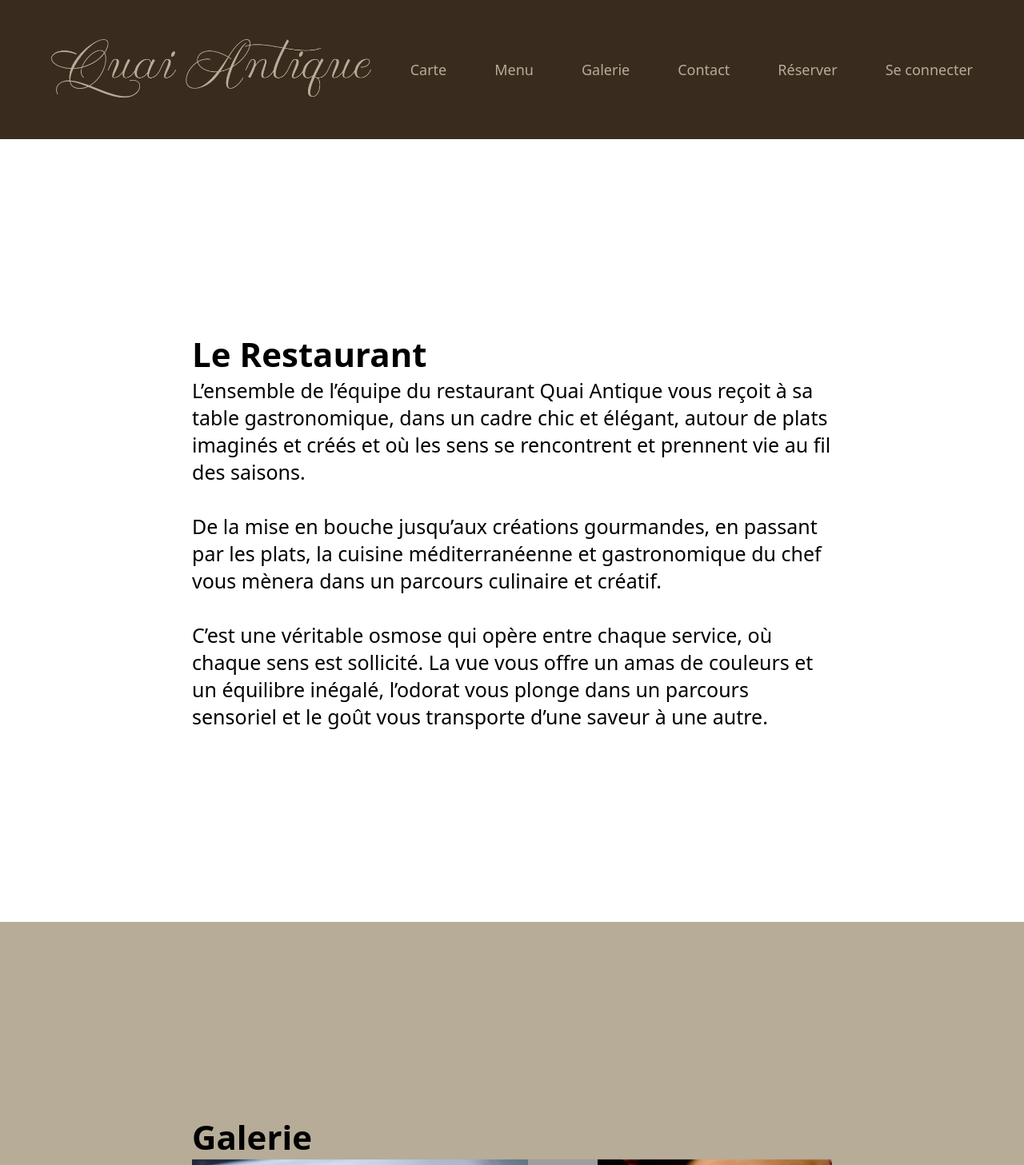
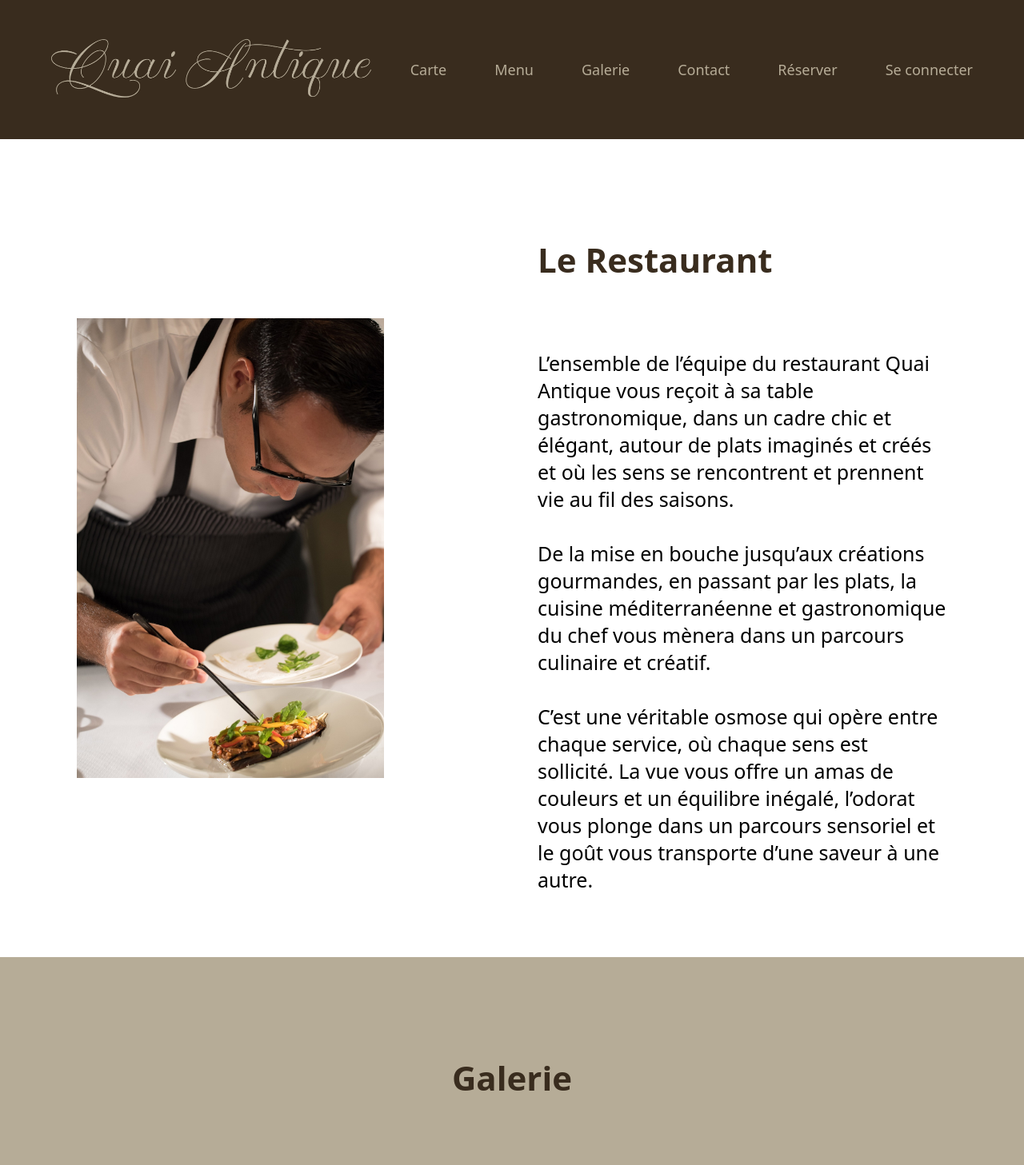
Before and after one commit to Jumuse/pierregrein, a PHP site: page / in a window 1280 px wide. Shown: the top 1457 px of the page at 80% size. Run offline with PHP 8.4, Linux system fonts and the light colour scheme; grey boxes are pictures that could not be loaded.

Commit message:
index.php front end part done + css file linked

```diff
--- a/Style/footer-style.css
+++ b/Style/footer-style.css
@@ -27,7 +27,7 @@
 @media screen and (min-width:640px){
     footer {
         font-size:18px;
-        display: flex;
+
     }
     .logo-footer {
         height: 100px;
--- /dev/null
+++ b/Style/index-style.css
@@ -0,0 +1,124 @@
+body {
+    margin: 0;
+    font-family: system-ui, -apple-system, BlinkMacSystemFont, 'MontSerrat', Roboto, Oxygen, Ubuntu, Cantarell, 'Open Sans', 'Helvetica Neue', sans-serif;
+}
+.bloc1 {
+    background: white;
+}
+.imgB1 {
+    display: none;
+}
+.bloc2 {
+    display: flex;
+    flex-direction: column;
+    align-items: center;
+    background: #B6AC97;
+    padding-bottom: 2em;
+}
+
+h2 {
+    font-size: 42px;
+    padding: 1em 0 1em;
+}
+
+p {
+    font-size: 25px;
+    word-wrap: break-word;
+}
+
+.container {
+    position: relative;
+}
+.zoom {
+    opacity: 1;
+    display: block;
+    width: 100%;
+    height: auto;
+    transition: .5s ease;
+    backface-visibility: hidden;
+    margin-bottom: 2em;
+}
+.middle {
+    width: 50%;
+    transition: .5s ease;
+    opacity: 0;
+    position: absolute;
+    top: 50%;
+    left: 50%;
+    transform: translate(-50%, -50%);
+    -ms-transform: translate(-50%, -50%)
+}
+
+.container:hover .zoom {
+    opacity: 0.3;
+}
+
+.container:hover .middle {
+    opacity: 1;
+}
+
+.text {
+    background-color: #392C1E;
+    color: white;
+    font-size: 30px;
+    text-align: center;
+    padding: 10%;
+    font-family: 'Lora', serif;
+}
+img {
+    max-width: 100%;
+}
+
+.group {
+    padding-bottom: 2em;
+}
+.index-button button {
+    font-family: 'Lora', serif;
+    background-color: #906427;
+    font-size: 30px;
+    padding: 10% 20% 10% 20%;
+    border-width: medium;
+    border-radius: 5%;
+    border-color: #392C1E;
+    color: white;
+}
+@media screen and (min-width:640px){
+    .bloc1, .bloc2 {
+        padding: 5em 0 5em;
+        display: flex;
+        justify-content: space-around;
+        align-items: center;
+    }
+    .imgB1 {
+        display: block;
+        max-width: 30%;
+        height: auto;
+    }
+    .container {
+        padding: 0 3em 0 3em;
+
+    }
+    .wrapper {
+        max-width: 40%;
+    }
+    .zoom {
+        width: 500px;
+        height: 500px;
+        object-fit: cover;
+        display: block;
+    }
+    .group {
+        display: flex;
+    }
+    h2 {
+        padding-bottom: 2em;
+        color: #392C1E;
+    }
+    .index-button button {
+    padding: 10% 20% 10% 20%;
+    border-width: medium;
+    border-radius: 5%;
+    margin-left: auto;
+    margin-right: auto;
+    }
+}
--- a/index.php
+++ b/index.php
@@ -7,6 +7,7 @@
     <meta name="viewport" content="width=device-width, initial-scale=1.0">
     <link href="Style/footer-style.css" rel="stylesheet" type="text/css" />
     <link href="Style/header-style.css" rel="stylesheet" type="text/css" />
+    <link href="Style/index-style.css" rel="stylesheet" type="text/css" />
     <title>Restaurant Quai Antique</title>
 </head>
 
@@ -18,14 +19,18 @@
     ?>
 
     <div class="bloc1">
-        <h2>Le Restaurant</h2>
-        <p>
+        <img src="Images/chef.jpg" class="imgB1" alt='Le Chef'>
+        <div class="wrapper">
+            <h2>Le Restaurant</h2>
+            <p>
             L’ensemble de l’équipe du restaurant Quai Antique vous reçoit à sa table gastronomique, dans un cadre chic et élégant, autour de plats imaginés et créés et où les sens se rencontrent et prennent vie au fil des saisons.
             <br><br>
             De la mise en bouche jusqu’aux créations gourmandes, en passant par les plats, la cuisine méditerranéenne et gastronomique du chef vous mènera dans un parcours culinaire et créatif.
             <br><br>
             C’est une véritable osmose qui opère entre chaque service, où chaque sens est sollicité. La vue vous offre un amas de couleurs et un équilibre inégalé, l’odorat vous plonge dans un parcours sensoriel et le goût vous transporte d’une saveur à une autre.
-        </p>
+            </p>
+        </div>
+
     </div>
 
     <div class="bloc2">
@@ -34,28 +39,30 @@
             <div class="container">
                 <img src="Images/entree.jpg" class="zoom">
                 <div class="middle">
-                    <div class="text">Nos entrées</div>
+                    <div class="text">Entrées</div>
                 </div>
             </div>
 
             <div class="container">
                 <img src="Images/bowl.jpg" class="zoom">
                 <div class="middle">
-                    <div class="text">Nos entrées</div>
+                    <div class="text">Salades</div>
                 </div>
             </div>
 
             <div class="container">
                 <img src="Images/desert.jpg" class="zoom">
                 <div class="middle">
-                    <div class="text">Nos entrées</div>
+                    <div class="text">Desserts</div>
                 </div>
             </div>
         </div>
 
-        <button>
-            RÉSERVER
-        </button>
+        <a href="#"  class="index-button">
+            <button type="button">Réserver</button>
+        </a>
+
+
         </div>
 
 
@@ -64,82 +71,6 @@
 ?>
 
 
-
-<style>
-    body {
-        margin: 0;
-        font-family: system-ui, -apple-system, BlinkMacSystemFont, 'MontSerrat', Roboto, Oxygen, Ubuntu, Cantarell, 'Open Sans', 'Helvetica Neue', sans-serif;
-    }
-    .bloc1 {
-        background: white;
-    }
-
-    .bloc2 {
-        background: #B6AC97;
-    }
-
-    h2 {
-        font-size: 42px;
-    }
-
-    p {
-        font-size: 25px;
-        word-wrap: break-word;
-    }
-    .container {
-        position: relative;
-    }
-    .zoom {
-        opacity: 1;
-        display: block;
-        width: 100%;
-        height: auto;
-        transition: .5s ease;
-        backface-visibility: hidden;
-        margin-bottom: 2em;
-    }
-    .middle {
-        transition: .5s ease;
-        opacity: 0;
-        position: absolute;
-        top: 50%;
-        left: 50%;
-        transform: translate(-50%, -50%);
-        -ms-transform: translate(-50%, -50%)
-    }
-
-    .container:hover .zoom {
-        opacity: 0.3;
-    }
-
-    .container:hover .middle {
-        opacity: 1;
-    }
-
-    .text {
-        background-color: #392C1E;
-        color: white;
-        font-size: 26px;
-        padding: 40%;
-        font-family: 'Lora', serif;
-    }
-    img {
-        max-width: 100%;
-    }
-    @media screen and (min-width:640px){
-        .bloc1, .bloc2 {
-            padding: 15em;
-        }
-        .zoom {
-            width: 100%;
-            display: block;
-        }
-        .group {
-            display: flex;
-        }
-    }
-
-</style>
 <script src="script.js"></script>
 </body>
 </html>
```
